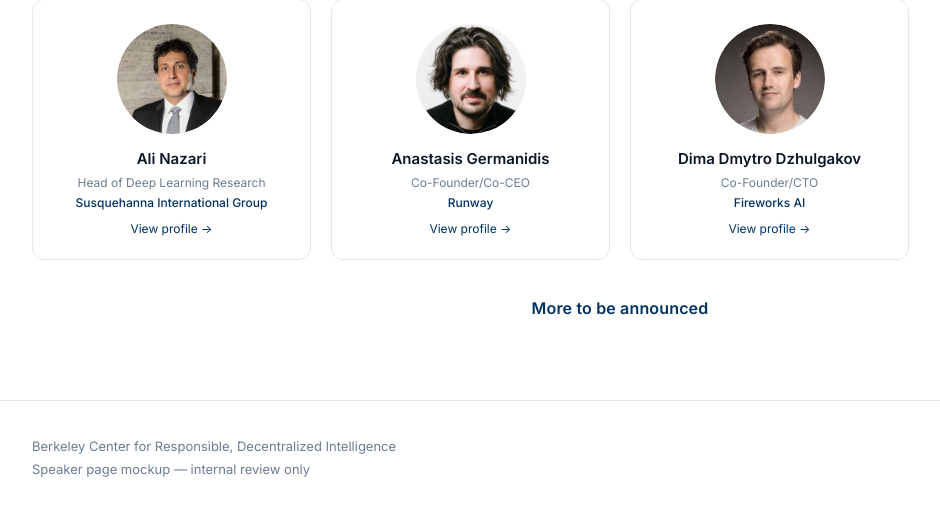
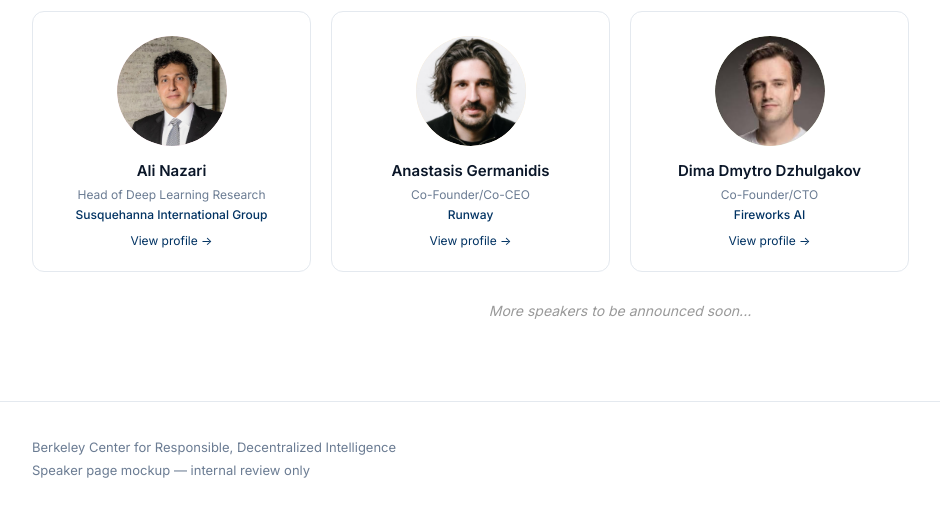
Before and after one commit to wilwixqa1/Agentic-AI-summit-Speaker-Page-Mockup, a FastAPI app: page /option-a in a window 1280 px wide. Shown: the part 3486-4003 px from the top of the page, without its empty margins (20-960 px from the left). Before the commit the page ends 3963 px from the top, so only its background shows below. Run offline with FastAPI, Linux system fonts and the light colour scheme.

Commit message:
Match live site styling: gold Featured Speakers heading + muted italic 'More speakers to be announced soon...'

```diff
--- a/app/static/css/base.css
+++ b/app/static/css/base.css
@@ -100,7 +100,7 @@
 /* Speaker section heading */
 .speakers-section { padding: 56px 0 0; }
 .section-title {
-  font-size: 32px; font-weight: 700; color: var(--berkeley-blue);
+  font-size: 40px; font-weight: 500; color: #CB9445;
   text-align: center; margin: 0 0 8px;
 }
 .section-sub {
--- a/app/static/css/option_a.css
+++ b/app/static/css/option_a.css
@@ -50,9 +50,8 @@
 
 .more-announced {
   text-align: center;
-  margin: 36px 0 8px;
-  font-size: 16px;
-  font-weight: 600;
-  color: var(--berkeley-blue);
-  letter-spacing: 0.01em;
+  color: #999;
+  font-size: 14px;
+  font-style: italic;
+  margin-top: 28px;
 }
--- a/app/templates/option_a.html
+++ b/app/templates/option_a.html
@@ -40,7 +40,7 @@
       </div>
       {% endif %}
     {% endfor %}
-    <p class="more-announced">More to be announced</p>
+    <p class="more-announced">More speakers to be announced soon...</p>
   </div>
 </section>
 {% endblock %}
```
